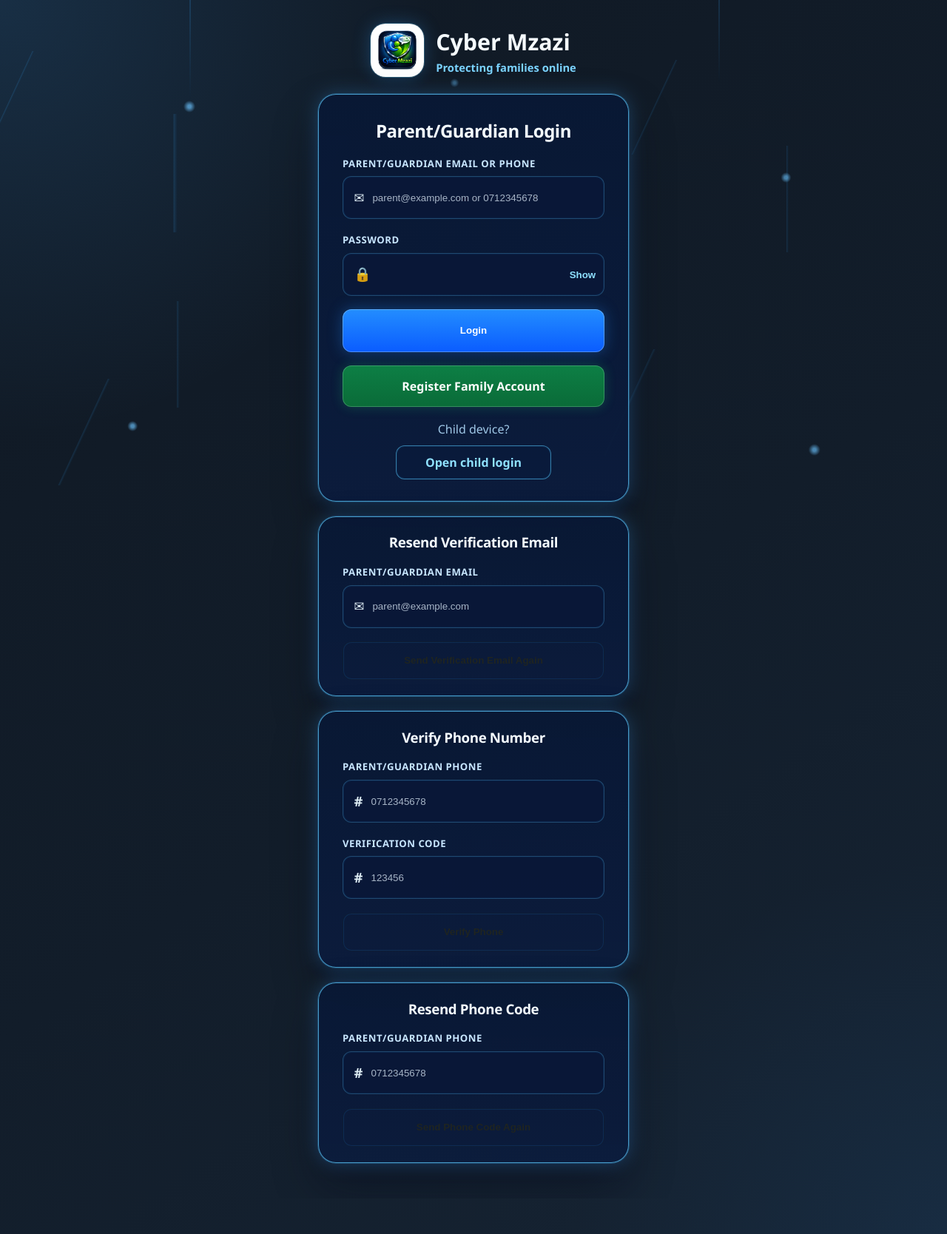
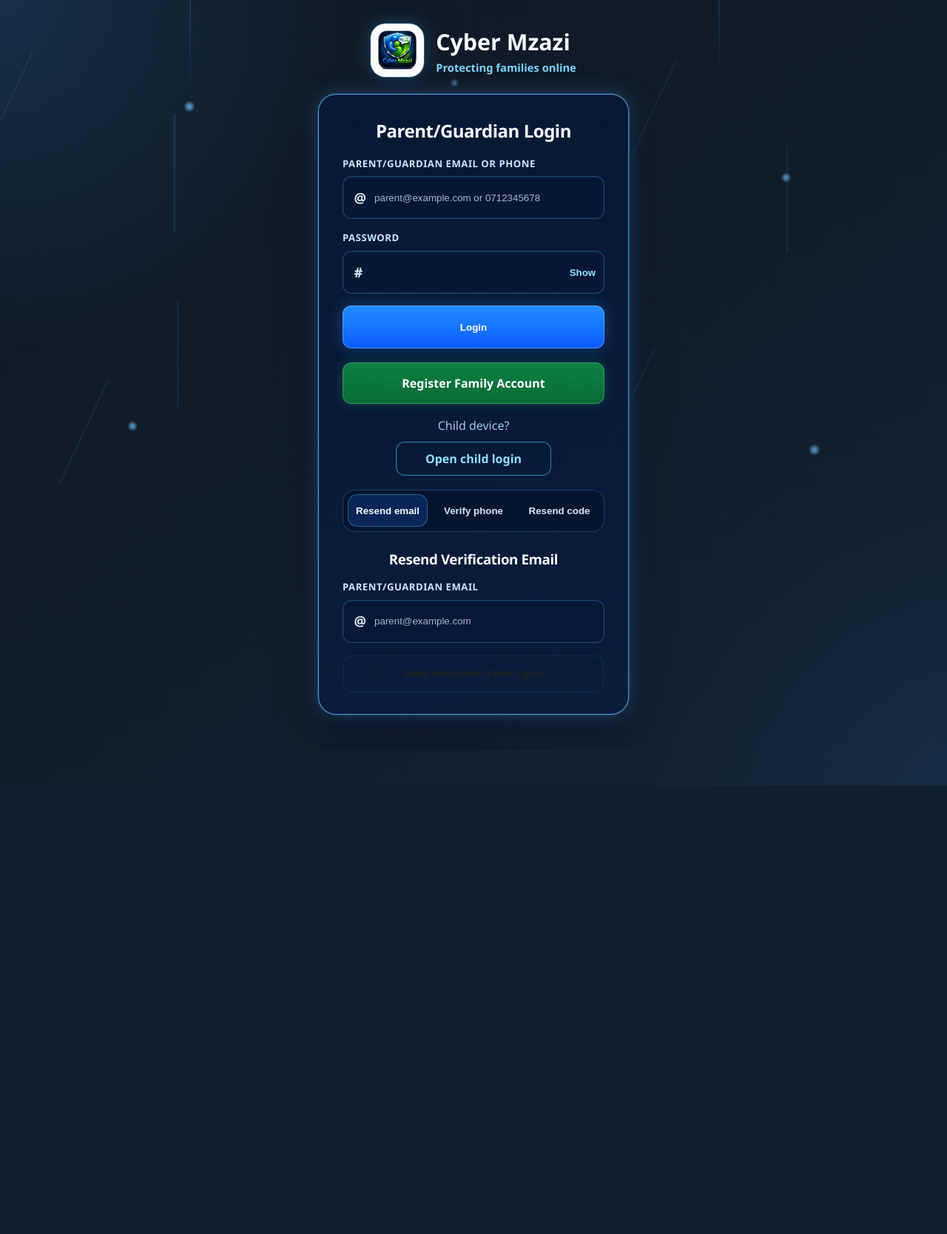
Before and after one commit to Lyne-kim/Cyber-Mzazi, a Flask app: page /login/parent in a window 1280 px wide. Shown: the whole page at 74% size. After the commit the page ends 1062 px from the top, so only its background shows below. Run offline with Flask 3, Linux system fonts and the light colour scheme.

Commit message:
Consolidate parent authentication panel

```diff
--- a/webapp/static/style.css
+++ b/webapp/static/style.css
@@ -499,6 +499,51 @@ p {
 .auth-card-secondary {
   padding-top: 1.35rem;
   padding-bottom: 1.35rem;
+}
+
+.parent-auth-panel {
+  align-content: start;
+}
+
+.parent-auth-section,
+.parent-auth-helper {
+  display: grid;
+  gap: 1rem;
+}
+
+.parent-auth-tools {
+  display: grid;
+  grid-template-columns: repeat(3, minmax(0, 1fr));
+  gap: 0.45rem;
+  padding: 0.35rem;
+  border: 1px solid rgba(87, 196, 255, 0.26);
+  border-radius: 1rem;
+  background: rgba(4, 14, 32, 0.42);
+}
+
+.parent-auth-toggle {
+  min-height: 2.75rem;
+  border: 1px solid transparent;
+  border-radius: 0.8rem;
+  background: transparent;
+  color: #cfe6ff;
+  font-weight: 800;
+  cursor: pointer;
+}
+
+.parent-auth-toggle.is-active {
+  color: #f4fbff;
+  border-color: rgba(87, 196, 255, 0.38);
+  background: rgba(28, 118, 255, 0.2);
+}
+
+.parent-auth-helper {
+  display: none;
+  padding-top: 0.35rem;
+}
+
+.parent-auth-helper.is-active {
+  display: grid;
 }
 
 .auth-card-child .child-submit {
--- a/webapp/templates/parent_login.html
+++ b/webapp/templates/parent_login.html
@@ -14,7 +14,7 @@
       </div>
     </div>
 
-    <form class="auth-card auth-card-cyber" method="post">
+    <div class="auth-card auth-card-cyber parent-auth-panel">
       <h2>Parent/Guardian Login</h2>
       {% with messages = get_flashed_messages(with_categories=true) %}
         {% if messages %}
@@ -25,39 +25,48 @@
           </div>
         {% endif %}
       {% endwith %}
+
+      <form class="parent-auth-section" method="post">
         <label class="auth-field">
           <span class="auth-field-label">Parent/Guardian email or phone</span>
           <div class="auth-input-shell">
-          <span class="auth-input-icon" aria-hidden="true">✉</span>
+            <span class="auth-input-icon" aria-hidden="true">@</span>
             <input type="text" name="identifier" placeholder="parent@example.com or 0712345678" value="{{ pending_identifier or request.form.get('identifier', '') }}" required>
           </div>
         </label>
         <label class="auth-field">
           <span class="auth-field-label">Password</span>
           <div class="password-field auth-input-shell">
-          <span class="auth-input-icon" aria-hidden="true">🔒</span>
+            <span class="auth-input-icon" aria-hidden="true">#</span>
             <input id="parent-password" type="password" name="password" required>
             <button class="password-toggle" type="button" data-target="parent-password" aria-label="Show password">Show</button>
           </div>
         </label>
         <button class="button auth-submit auth-submit-cyber" type="submit">Login</button>
+      </form>
+
       <a class="button auth-secondary auth-secondary-cyber" href="{{ url_for('auth.register') }}">Register Family Account</a>
       <p class="auth-footnote auth-footnote-cyber">Child device? <a class="auth-inline-link-button" href="{{ url_for('auth.child_login') }}">Open child login</a></p>
-    </form>
 
-    <form class="auth-card auth-card-cyber auth-card-secondary" method="post" action="{{ url_for('auth.resend_verification') }}">
+      <div class="parent-auth-tools" aria-label="Verification help">
+        <button class="parent-auth-toggle is-active" type="button" data-auth-tool="email-resend">Resend email</button>
+        <button class="parent-auth-toggle" type="button" data-auth-tool="phone-verify">Verify phone</button>
+        <button class="parent-auth-toggle" type="button" data-auth-tool="phone-resend">Resend code</button>
+      </div>
+
+      <form class="parent-auth-helper is-active" data-auth-tool-panel="email-resend" method="post" action="{{ url_for('auth.resend_verification') }}">
         <h3>Resend Verification Email</h3>
         <label class="auth-field">
           <span class="auth-field-label">Parent/Guardian email</span>
           <div class="auth-input-shell">
-          <span class="auth-input-icon" aria-hidden="true">✉</span>
+            <span class="auth-input-icon" aria-hidden="true">@</span>
             <input type="email" name="identifier" placeholder="parent@example.com" value="{{ pending_identifier or '' }}" required>
           </div>
         </label>
         <button class="button ghost auth-secondary-action auth-secondary-action-cyber" type="submit">Send Verification Email Again</button>
       </form>
 
-    <form class="auth-card auth-card-cyber auth-card-secondary" method="post" action="{{ url_for('auth.verify_phone') }}">
+      <form class="parent-auth-helper" data-auth-tool-panel="phone-verify" method="post" action="{{ url_for('auth.verify_phone') }}">
         <h3>Verify Phone Number</h3>
         <label class="auth-field">
           <span class="auth-field-label">Parent/Guardian phone</span>
@@ -76,7 +85,7 @@
         <button class="button ghost auth-secondary-action auth-secondary-action-cyber" type="submit">Verify Phone</button>
       </form>
 
-    <form class="auth-card auth-card-cyber auth-card-secondary" method="post" action="{{ url_for('auth.resend_phone_verification') }}">
+      <form class="parent-auth-helper" data-auth-tool-panel="phone-resend" method="post" action="{{ url_for('auth.resend_phone_verification') }}">
         <h3>Resend Phone Code</h3>
         <label class="auth-field">
           <span class="auth-field-label">Parent/Guardian phone</span>
@@ -87,6 +96,7 @@
         </label>
         <button class="button ghost auth-secondary-action auth-secondary-action-cyber" type="submit">Send Phone Code Again</button>
       </form>
+    </div>
   </div>
 </section>
 {% endblock %}
@@ -102,5 +112,19 @@
       button.setAttribute("aria-label", nextType === "password" ? "Show password" : "Hide password");
     });
   });
+
+  const authToolButtons = document.querySelectorAll("[data-auth-tool]");
+  const authToolPanels = document.querySelectorAll("[data-auth-tool-panel]");
+  authToolButtons.forEach((button) => {
+    button.addEventListener("click", () => {
+      const target = button.dataset.authTool;
+      authToolButtons.forEach((item) => {
+        item.classList.toggle("is-active", item === button);
+      });
+      authToolPanels.forEach((panel) => {
+        panel.classList.toggle("is-active", panel.dataset.authToolPanel === target);
+      });
+    });
+  });
 </script>
 {% endblock %}
```
Lines whose indentation alone changed are shown as unchanged.
